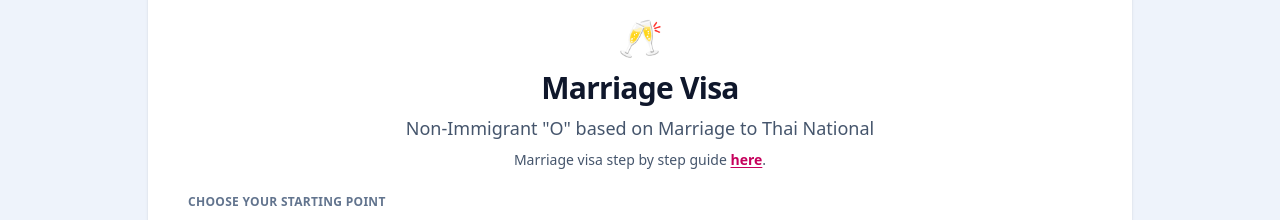
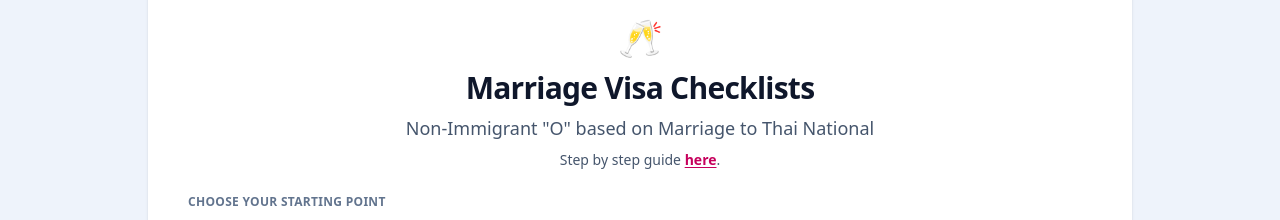
Before and after one commit to richardwskinner/thai-visa-checklist, a Next.js app: page /visa/marriage/stages in a window 1280 px wide. Shown: the part 250-470 px from the top of the page. Built offline with nearby package versions, Linux system fonts and the light colour scheme; no server answers.

Commit message:
title fix

```diff
--- a/app/page.tsx
+++ b/app/page.tsx
@@ -16,10 +16,10 @@ export default function HomePage() {
           <CardContent className="relative p-8 sm:p-10">
             <div className="text-center">
               <h1 className="text-3xl font-extrabold tracking-tight text-slate-900">
-                Which Thailand Visa Are You Applying For?
+                Which Thailand Visa Checklist do you need?
               </h1>
               <p className="mt-2 text-base text-slate-600">
-                Get Your Free, Step-by-Step Document Checklist.
+                Get Your Free, Step-by-Step Document Checklist
               </p>
             </div>
 
--- a/app/visa/marriage/stages/page.tsx
+++ b/app/visa/marriage/stages/page.tsx
@@ -75,13 +75,13 @@ export default function MarriageStagesPage() {
             <div className="mt-5 text-center sm:mt-6">
               <div className="text-4xl">🥂</div>
               <h1 className="mt-3 text-3xl font-extrabold tracking-tight text-slate-900">
-                Marriage Visa
+                Marriage Visa Checklists
               </h1>
               <p className="mt-2 text-lg text-slate-600">
                 Non-Immigrant &quot;O&quot; based on Marriage to Thai National
               </p>
               <p className="mt-2 text-sm text-slate-600">
-                Marriage visa step by step guide{" "}
+                Step by step guide{" "}
                 <Link
                   href={{
                     pathname: "/guides/marriage-visa-thailand",
--- a/app/visa/retirement/stages/page.tsx
+++ b/app/visa/retirement/stages/page.tsx
@@ -87,7 +87,7 @@ export default function RetirementStagesPage() {
             <div className="mt-5 text-center sm:mt-6">
               <div className="text-4xl">🏖️</div>
               <h1 className="mt-3 text-3xl font-extrabold tracking-tight text-slate-900">
-                Retirement Visa
+                Retirement Visa Checklists
               </h1>
               <p className="mt-2 text-lg text-slate-600">
                 Non-Immigrant &quot;O&quot; based on Retirement (50+)
--- a/components/print-checklist-header.tsx
+++ b/components/print-checklist-header.tsx
@@ -5,7 +5,7 @@ export default function PrintChecklistHeader() {
         <div className="flex items-center">
           <img
             src="/logo-full.svg"
-            alt="Thai Visa Checklist"
+            alt="Thai Visa Checklist Logo"
             width={220}
             height={30}
             loading="eager"
--- a/components/site-header.tsx
+++ b/components/site-header.tsx
@@ -112,7 +112,7 @@ export default function SiteHeader() {
               <Link href="/" className="flex flex-col items-center">
                 <Image
                   src="/logo-full.svg"
-                  alt="Thai Visa Checklist"
+                  alt="Thai Visa Checklist Logo"
                   width={295}
                   height={40}
                   priority
```
